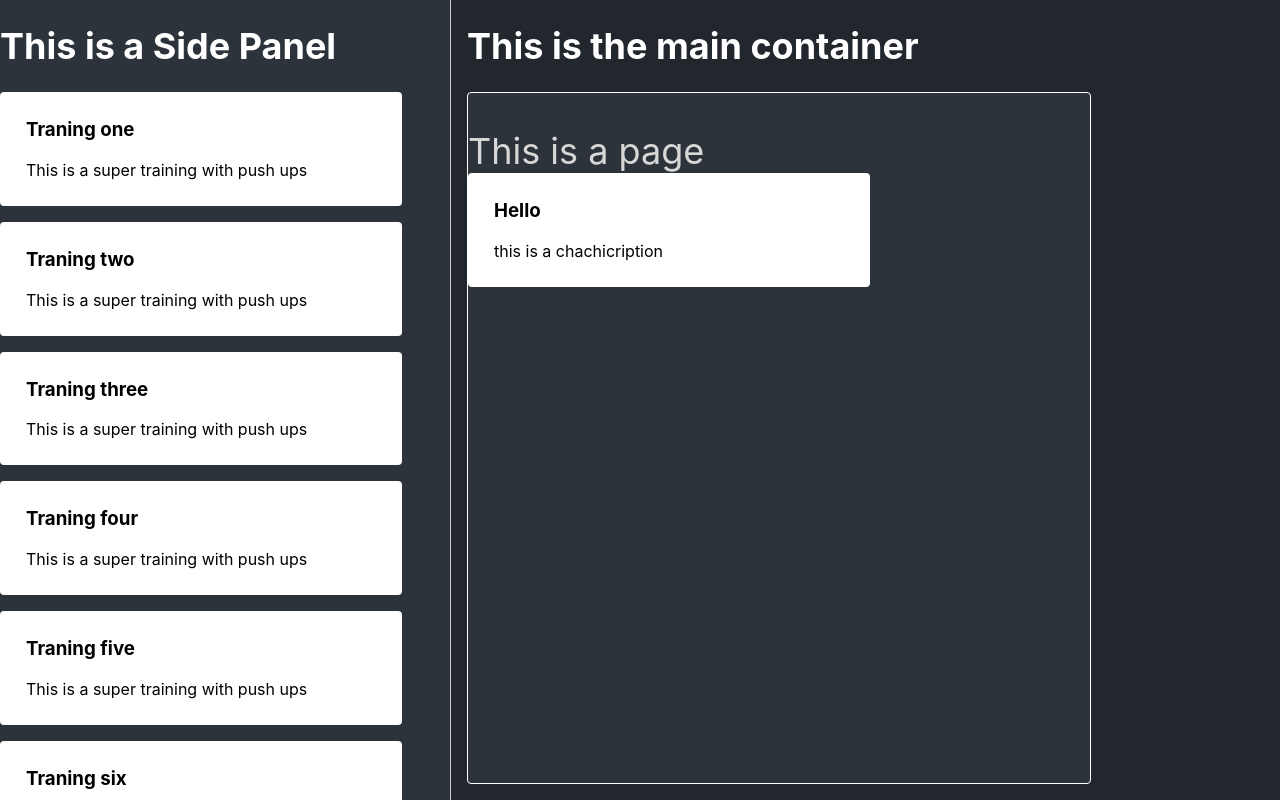
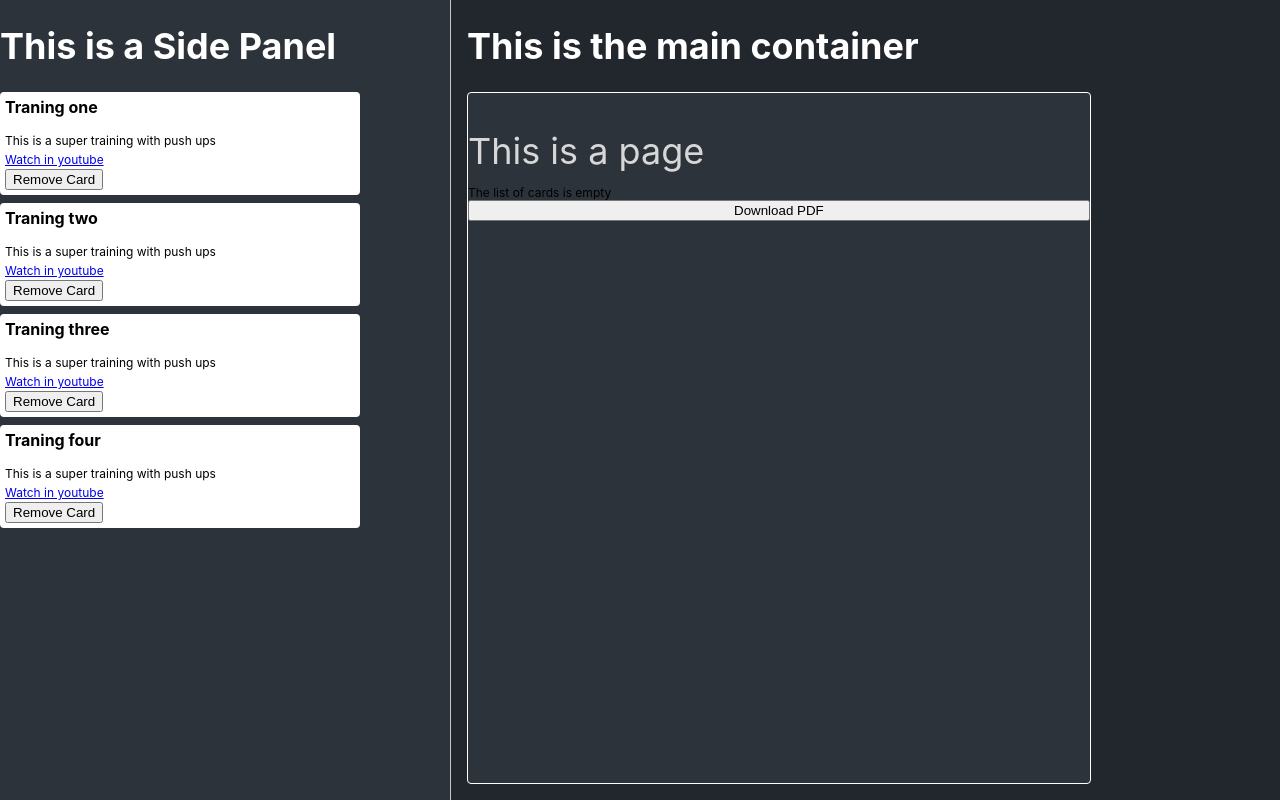
Before and after one commit to JaviAlbe/pdfgen, a React (Create React App) app: page / in a window 1280 px wide. Built offline with nearby package versions, Linux system fonts and the light colour scheme.

Commit message:
Cards can now be removed from the redux state

```diff
--- a/src/components/PDFPage/PDFPage.js
+++ b/src/components/PDFPage/PDFPage.js
@@ -15,7 +15,12 @@ const PDFPage = () => {
             return (
                 <div>
                     {cards.map((card, index) => (
-                        <TrainingCard key={index} title={card.title} description={card.description} />
+                        <TrainingCard
+                            key={index}
+                            id={card.id}
+                            title={card.title}
+                            description={card.description}
+                            active={card.active} />
                     ))}
                 </div>
             );
@@ -26,6 +31,7 @@ const PDFPage = () => {
         <div className={styles.container}>
             <p className={styles.title}>This is a page</p>
             {renderCards()}
+            <button onClick={() => console.log('download pdf clicked')}>Download PDF</button>
         </div>
     );
 }
--- a/src/components/PDFPage/PDFPage.module.css
+++ b/src/components/PDFPage/PDFPage.module.css
@@ -14,3 +14,6 @@
     font-size: 36px;
     color: #d7d7d7;
 }
+p {
+
+}
--- a/src/components/SidePanel/SidePanel.js
+++ b/src/components/SidePanel/SidePanel.js
@@ -7,18 +7,26 @@ const SidePanel = () => {
     return (
         <div className={styles.container}>
             <h1 className={styles.title}>This is a Side Panel</h1>
-            <TrainingCard title={'Traning one'} description={'This is a super training with push ups'}/>
-            <TrainingCard title={'Traning two'} description={'This is a super training with push ups'}/>
-            <TrainingCard title={'Traning three'} description={'This is a super training with push ups'}/>
-            <TrainingCard title={'Traning four'} description={'This is a super training with push ups'}/>
-            <TrainingCard title={'Traning five'} description={'This is a super training with push ups'}/>
-            <TrainingCard title={'Traning six'} description={'This is a super training with push ups'}/>
-            <TrainingCard title={'Traning seven'} description={'This is a super training with push ups'}/>
-            <TrainingCard title={'Traning eight'} description={'This is a super training with push ups'}/>
-            <TrainingCard title={'Traning nine'} description={'This is a super training with push ups'}/>
-            <TrainingCard title={'Traning ten'} description={'This is a super training with push ups'}/>
-            <TrainingCard title={'Traning eleven'} description={'This is a super training with push ups'}/>
-            <TrainingCard title={'Traning twelve'} description={'This is a super training with push ups'}/>
+                <TrainingCard
+                id={1}
+                title={'Traning one'}
+                description={'This is a super training with push ups'}
+                link={'www.google.com'} active={false}/>
+            <TrainingCard
+                id={2}
+                title={'Traning two'}
+                description={'This is a super training with push ups'}
+                link={'www.google.com'} active={false}/>
+            <TrainingCard
+                id={3}
+                title={'Traning three'}
+                description={'This is a super training with push ups'}
+                link={'www.google.com'} active={false}/>
+            <TrainingCard
+                id={4}
+                title={'Traning four'}
+                description={'This is a super training with push ups'}
+                link={'www.google.com'} active={false}/>
         </div>
     );
 }
--- a/src/components/TrainingCard/TrainingCard.js
+++ b/src/components/TrainingCard/TrainingCard.js
@@ -1,18 +1,23 @@
 import React from 'react';
 import styles from './TrainingCardStyles.module.css'
-import {useSelector, useDispatch} from "react-redux";
+import {useDispatch} from "react-redux";
 import {addCard, removeCard} from '../../redux/actions/actions'
 
 
-const TrainingCard = ({title, description}) => {
+const TrainingCard = ({id, title, description, link, active}) => {
 
-    const cardToAdd = {title: title, description: description}
+    const clickedCard = {id: id, title: title, description: description, active: active}
     const dispatch = useDispatch()
 
+
     return (
-        <div className={styles.card} onClick={() => dispatch(addCard(cardToAdd))}>
-            <h3>{title}</h3>
-            <p>{description}</p>
+        <div className={styles.card}>
+            <div onClick={() => dispatch(addCard(clickedCard))}>
+                <h3>{title}</h3>
+                <p>{description}</p>
+                <a href={link}>Watch in youtube</a>
+            </div>
+            <button onClick={() => dispatch(removeCard(clickedCard))}>Remove Card</button>
         </div>
     );
 };
--- a/src/components/TrainingCard/TrainingCardStyles.module.css
+++ b/src/components/TrainingCard/TrainingCardStyles.module.css
@@ -1,16 +1,23 @@
 .card {
-    border: 10px solid #ffffff;
+    border: 3px solid #ffffff;
     background-color: white;
     border-radius: 4px;
-    padding: 16px;
-    margin-bottom: 16px;
+    padding: 2px;
+    margin-bottom: 8px;
     max-width: 350px;
 }
 
 h3 {
+    font-size: 16px;
     margin-top: 0;
 }
 
 p {
+    font-size: 12px;
     margin-bottom: 0;
 }
+
+a {
+    font-size: 12px;
+    margin-bottom: 0;
+}
--- a/src/redux/actions/actions.js
+++ b/src/redux/actions/actions.js
@@ -7,9 +7,10 @@ export const addCard = (card) => {
     }
 }
 
-export const removeCard = () => {
+export const removeCard = (card) => {
     return {
         type: 'REMOVE_CARD',
+        payload: card
     }
 }
 
--- a/src/redux/reducers/cardReducer.js
+++ b/src/redux/reducers/cardReducer.js
@@ -1,6 +1,6 @@
 
 const initialState = {
-    listOfCards: [{title:'Hello', description:'this is a chachicription'}]
+    listOfCards: []
 };
 
 const cardReducer = (state = initialState, action) => {
@@ -12,9 +12,9 @@ const cardReducer = (state = initialState, action) => {
             }
 
         case 'REMOVE_CARD':
-            if(state.length > 0){
-                return state.pop()
-            } else break
+            const idToRemove = action.payload.id;
+            const newListOfCards = state.listOfCards.filter(card => card.id !== idToRemove);
+            return { ...state, listOfCards: newListOfCards };
 
         case 'GET_CARDS':
             return state
```
